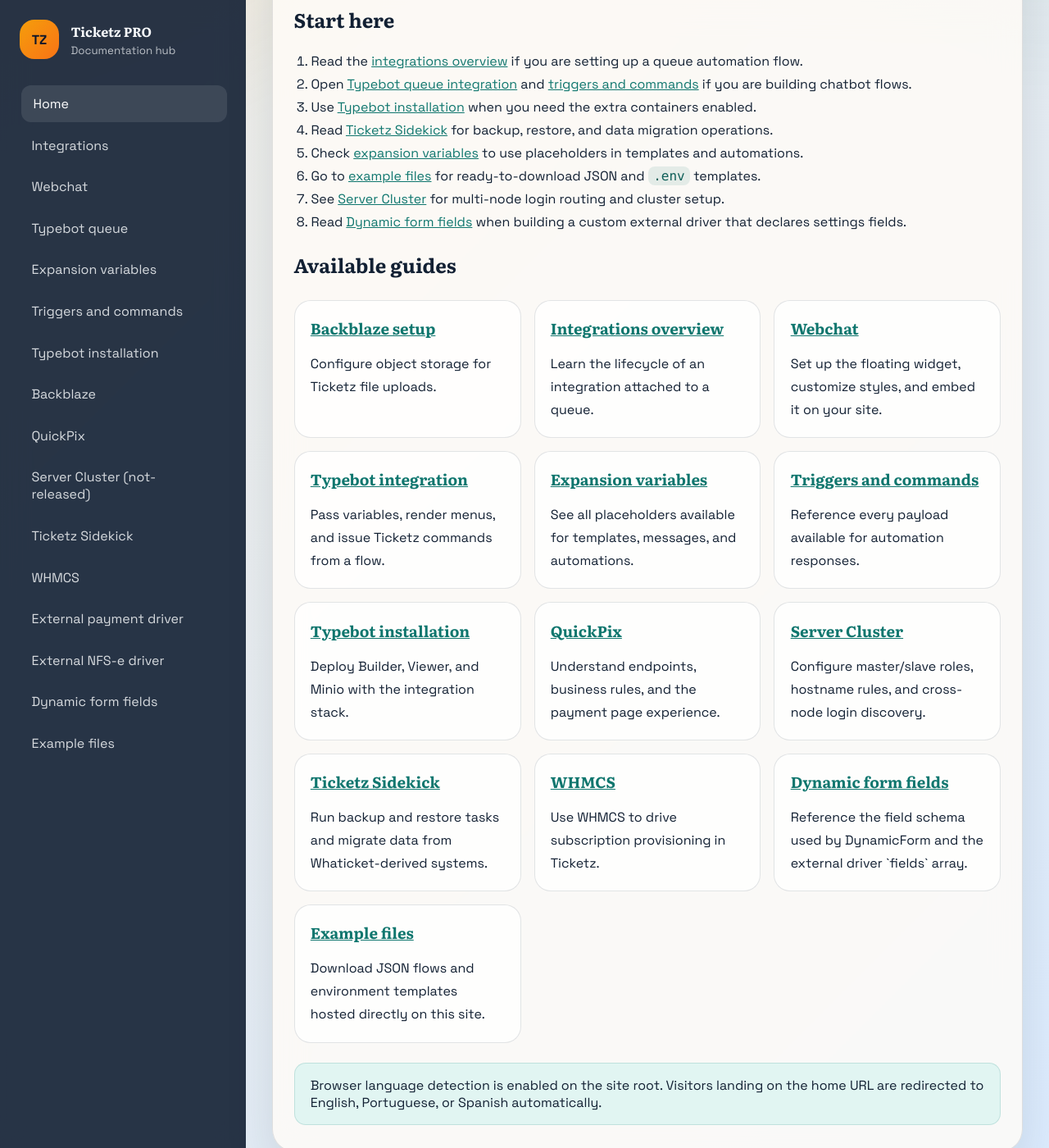
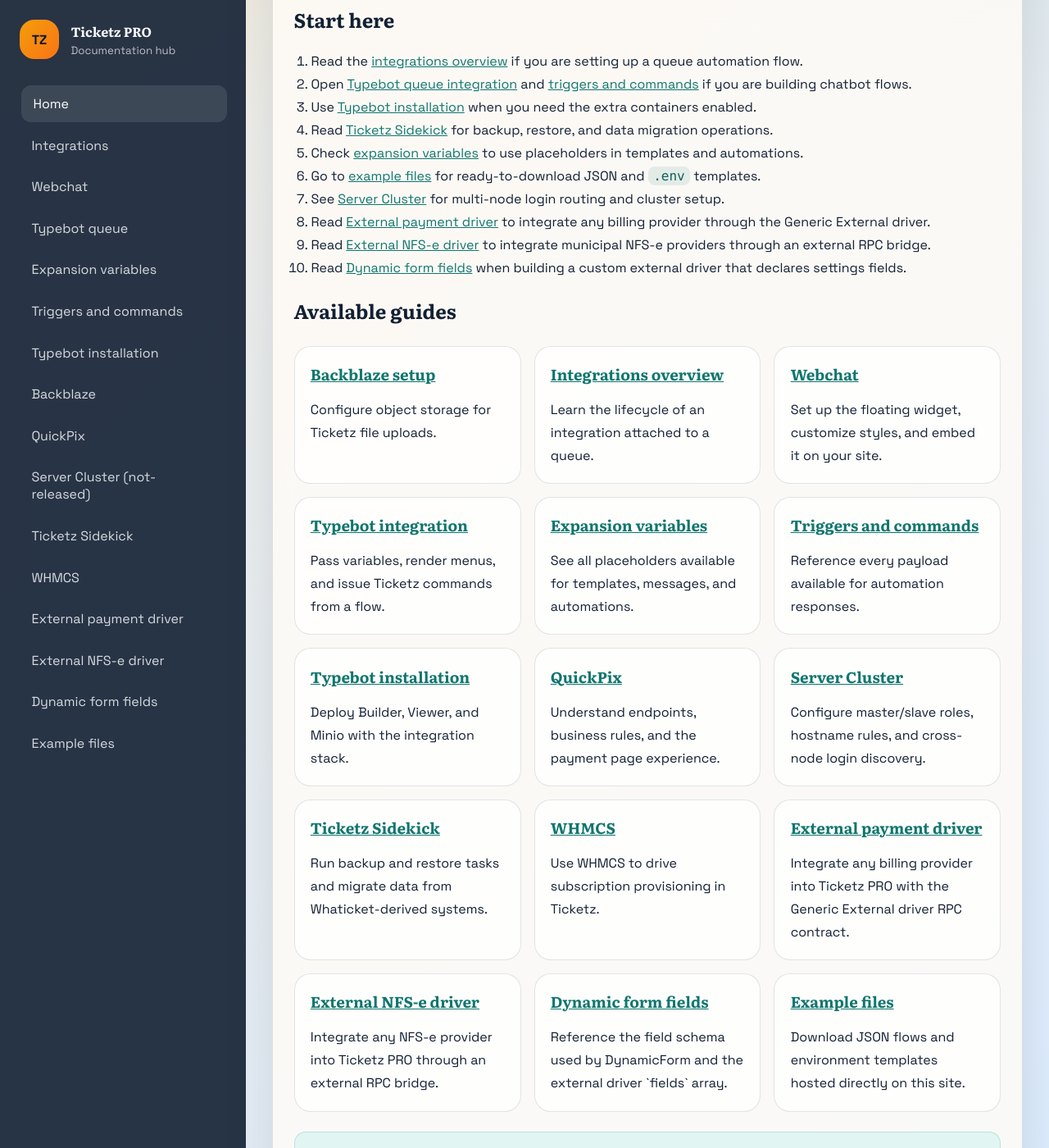
Before and after one commit to ticketz-oss/ticketz-pro-docs, a Jekyll site: the page built from en/index.md, in a window 1280 px wide and 1400 px high, scrolled down 478 px. Shown: the whole window at 82% size. Built offline with Jekyll 4.4.1, drawn with Linux system fonts in a browser that asks for light colours.

Commit message:
docs: include external payment and NFS-e driver documentation on indexes

```diff
--- a/en/index.md
+++ b/en/index.md
@@ -31,7 +31,9 @@
 5. Check [expansion variables]({{ '/en/expansion-variables/' | relative_url }}) to use placeholders in templates and automations.
 6. Go to [example files]({{ '/en/examples/' | relative_url }}) for ready-to-download JSON and `.env` templates.
 7. See [Server Cluster]({{ '/en/server-cluster/' | relative_url }}) for multi-node login routing and cluster setup.
-8. Read [Dynamic form fields]({{ '/en/dynamic-form-fields/' | relative_url }}) when building a custom external driver that declares settings fields.
+8. Read [External payment driver]({{ '/en/external-payment-driver/' | relative_url }}) to integrate any billing provider through the Generic External driver.
+9. Read [External NFS-e driver]({{ '/en/external-nfse-driver/' | relative_url }}) to integrate municipal NFS-e providers through an external RPC bridge.
+10. Read [Dynamic form fields]({{ '/en/dynamic-form-fields/' | relative_url }}) when building a custom external driver that declares settings fields.
 
 ## Available guides
 
@@ -81,6 +83,14 @@
     <p>Use WHMCS to drive subscription provisioning in Ticketz.</p>
   </section>
   <section class="info-card">
+    <h3><a href="{{ '/en/external-payment-driver/' | relative_url }}">External payment driver</a></h3>
+    <p>Integrate any billing provider into Ticketz PRO with the Generic External driver RPC contract.</p>
+  </section>
+  <section class="info-card">
+    <h3><a href="{{ '/en/external-nfse-driver/' | relative_url }}">External NFS-e driver</a></h3>
+    <p>Integrate any NFS-e provider into Ticketz PRO through an external RPC bridge.</p>
+  </section>
+  <section class="info-card">
     <h3><a href="{{ '/en/dynamic-form-fields/' | relative_url }}">Dynamic form fields</a></h3>
     <p>Reference the field schema used by DynamicForm and the external driver `fields` array.</p>
   </section>
```
Also changed, not shown: AGENTS.md (+4 -2 lines), es/index.md (+11 -1 lines), pt-br/index.md (+11 -1 lines).
